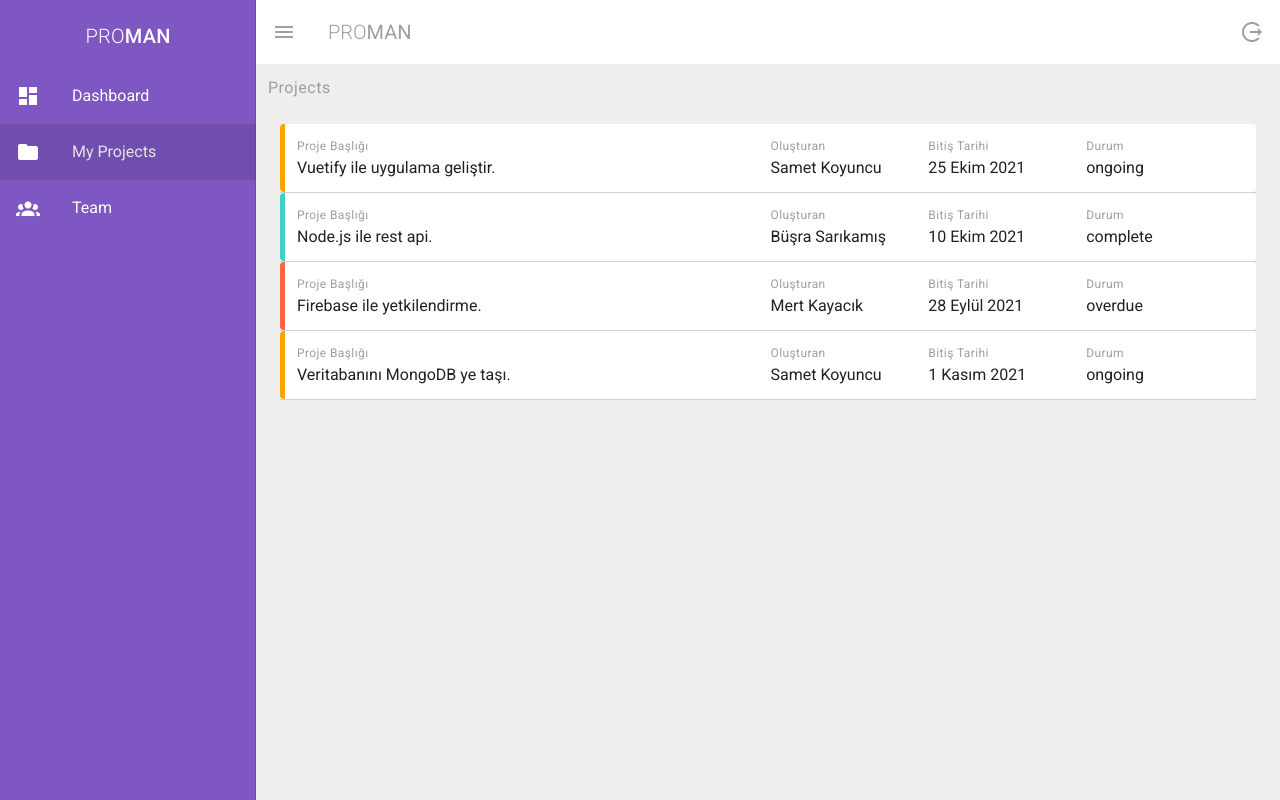
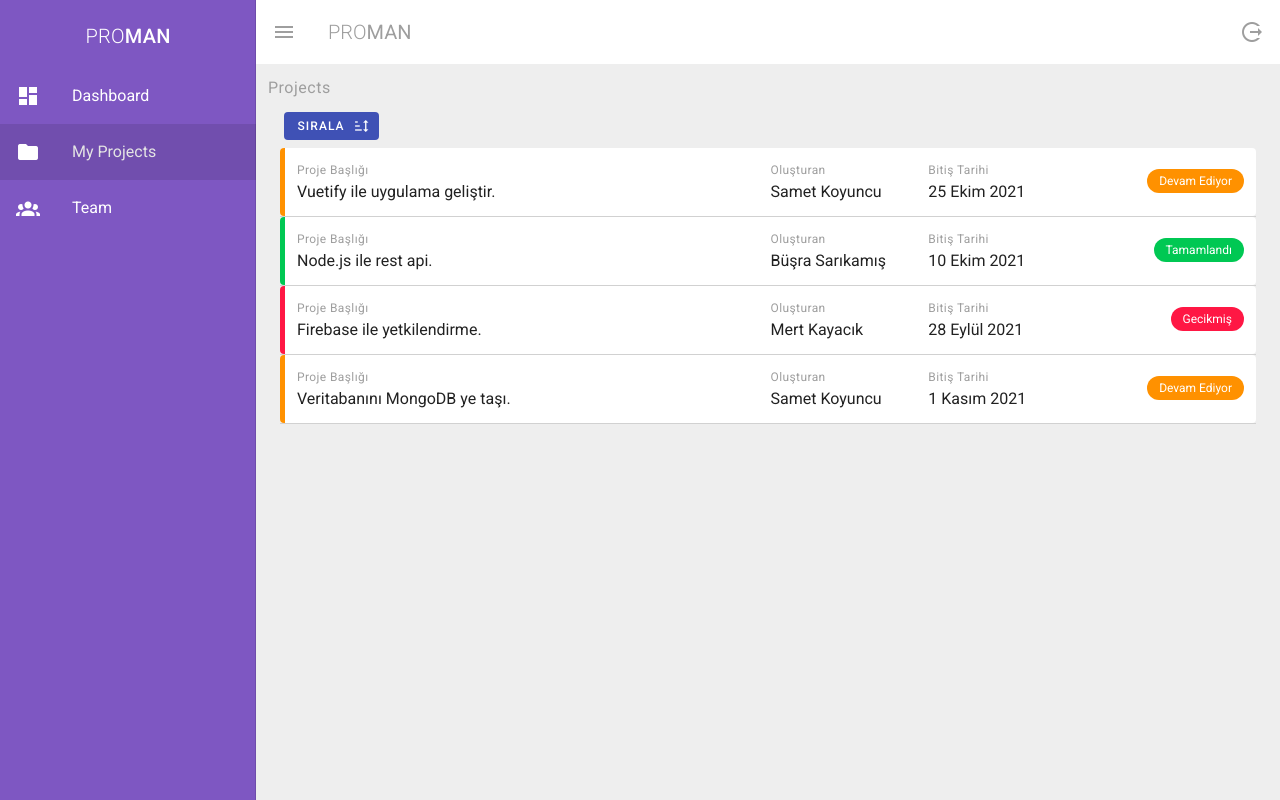
Before and after one commit to sametkoyuncu/project-manager-with-vuetify, a Vue app: page /projects in a window 1280 px wide. Built offline with nearby package versions, Linux system fonts and the light colour scheme.

Commit message:
Add sorting for projects

```diff
--- a/src/views/Projects.vue
+++ b/src/views/Projects.vue
@@ -2,7 +2,33 @@
   <div class="projects">
     <h1 class="body-1 grey--text">Projects</h1>
     <v-container class="my-3">
-      <div v-for="(project, key) in projects" :key="key">
+      <v-layout row class="mx-1 text-right">
+        <v-menu offset-y>
+          <template v-slot:activator="{ on, attrs }">
+            <v-btn
+              depressed
+              color="indigo"
+              class="mb-5"
+              dark
+              small
+              v-bind="attrs"
+              v-on="on"
+            >
+              Sırala
+              <v-icon right small>mdi-sort</v-icon>
+            </v-btn>
+          </template>
+          <v-list>
+            <v-list-item v-for="(item, index) in items" :key="index" link>
+              <v-list-item-title @click="sortBy(item.prop)">{{
+                item.title
+              }}</v-list-item-title>
+            </v-list-item>
+          </v-list>
+        </v-menu>
+      </v-layout>
+
+      <div v-for="(project, index) in projects" :key="index">
         <v-card flat class="pa-3">
           <v-layout row wrap :class="`pa-3 project ${project.status}`">
             <v-flex xs12 md6>
@@ -18,8 +44,15 @@
               <div>{{ project.due }}</div>
             </v-flex>
             <v-flex xs2 sm4 md2>
-              <div class="caption grey--text">Durum</div>
-              <div>{{ project.status }}</div>
+              <!-- <div class="caption grey--text">Durum</div> -->
+              <div class="float-right my-2">
+                <v-chip
+                  small
+                  :color="`${getChipColor(project.status)}`"
+                  class="white--text"
+                  >{{ getProjectStatus(project.status) }}
+                </v-chip>
+              </div>
             </v-flex>
           </v-layout>
         </v-card>
@@ -68,21 +101,53 @@ export default {
             'Lorem ipsum dolor sit amet consectetur adipisicing elit. Veritatis, nostrum molestiae? Tempore tempora incidunt eius eveniet ratione ducimus, iure, maiores, quis assumenda numquam earum totam nisi consequatur accusantium provident aperiam?',
         },
       ],
+      items: [
+        { title: 'Sort by Title', prop: 'title' },
+        { title: 'Sort by Person', prop: 'person' },
+        { title: 'Sort by Due Date', prop: 'due' },
+      ],
     }
+  },
+  methods: {
+    getChipColor(color) {
+      if (color == 'complete') return 'green accent-4'
+      else if (color == 'ongoing') return 'orange accent-3'
+      else if (color == 'overdue') return 'red accent-3'
+    },
+    getProjectStatus(status) {
+      if (status == 'complete') return 'Tamamlandı'
+      else if (status == 'ongoing') return 'Devam Ediyor'
+      else if (status == 'overdue') return 'Gecikmiş'
+    },
+    sortBy(prop) {
+      this.projects.sort((a, b) => (a[prop] < b[prop] ? -1 : 1))
+    },
   },
 }
 </script>
 
 <style>
 .project.complete {
-  border-left: 5px solid #3cd1c2;
+  border-left: 5px solid #00c853;
 }
 
 .project.ongoing {
-  border-left: 5px solid orange;
+  border-left: 5px solid #ff9100;
 }
 
 .project.overdue {
-  border-left: 5px solid tomato;
+  border-left: 5px solid #ff1744;
+}
+
+.v-chip.complete {
+  background: #3cd1c2;
+}
+
+.v-chip.ongoing {
+  background: orange;
+}
+
+.v-chip.overdue {
+  background: tomato;
 }
 </style>
```
